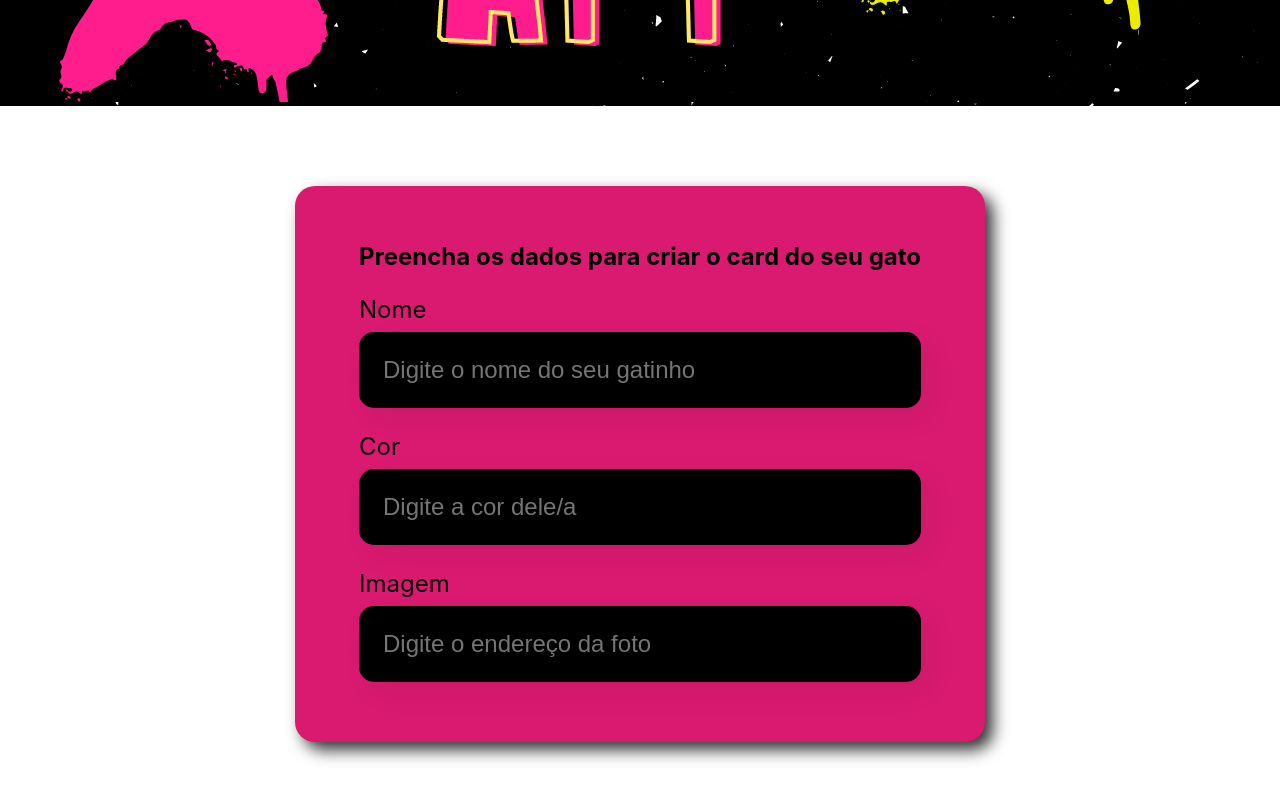
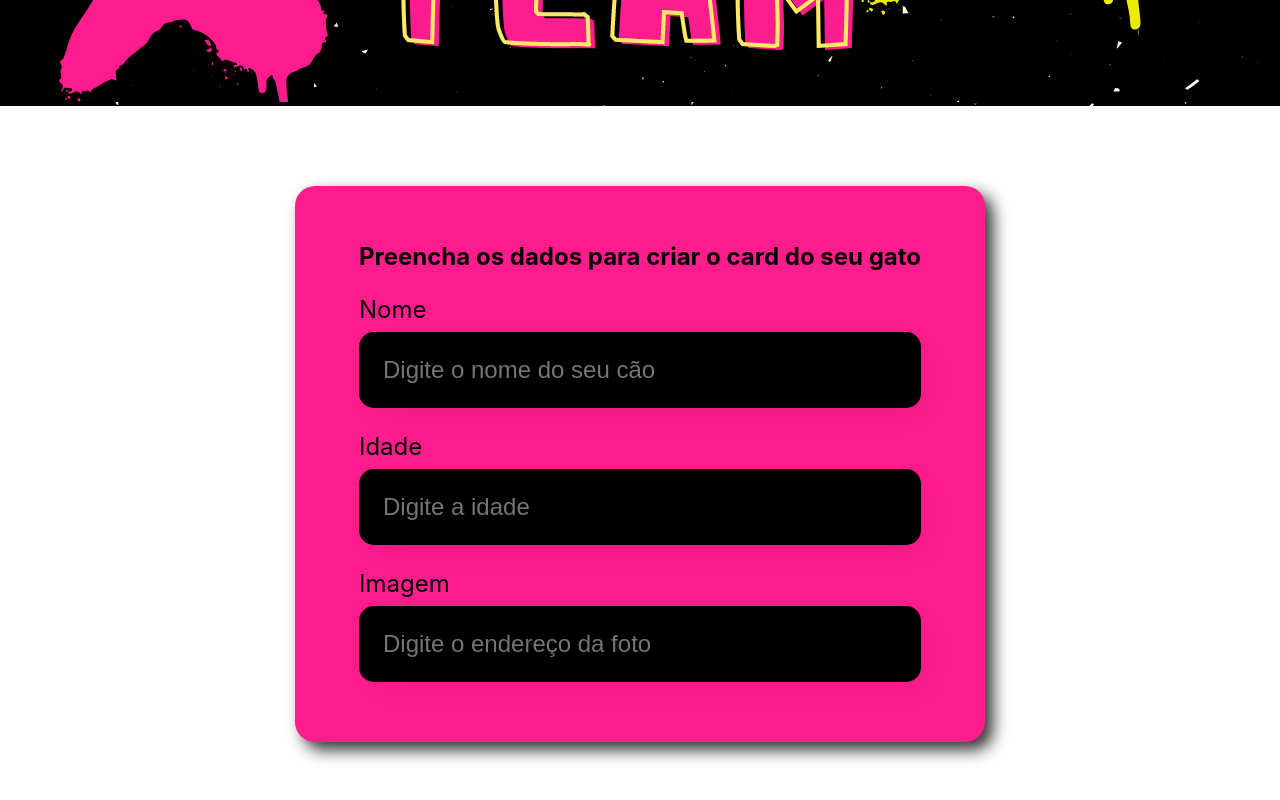
Before and after one commit to Front-End-Project-Naty/appdog-react, a React (Create React App) app: page / in a window 1280 px wide. Shown: the part 378-1178 px from the top of the page. Built offline with nearby package versions, Linux system fonts and the light colour scheme.

Commit message:
alterando banner e cor formulário

```diff
--- a/src/components/Formulario/Formulario.css
+++ b/src/components/Formulario/Formulario.css
@@ -6,7 +6,7 @@
 
 .formulario form {
     max-width: 80%;
-    background-color: rgb(217, 26, 112);
+    background-color: #ff1c8d;
     border-radius: 20px;
     padding: 36px 64px;
     box-shadow: 8px 8px 16px rgba(0,0,0,0.8);
--- a/src/components/Formulario/index.js
+++ b/src/components/Formulario/index.js
@@ -6,8 +6,8 @@ const Formulario = () => {
         <section className='formulario'>
             <form>
                 <h2>Preencha os dados para criar o card do seu gato</h2>
-                <TextField label="Nome" placeholder="Digite o nome do seu gatinho"/>
-                <TextField label="Cor" placeholder="Digite a cor dele/a"/>
+                <TextField label="Nome" placeholder="Digite o nome do seu cão"/>
+                <TextField label="Idade" placeholder="Digite a idade"/>
                 <TextField label="Imagem" placeholder="Digite o endereço da foto"/>
             </form>
         </section>
```
Also changed, not shown: public/images/banner.png.
